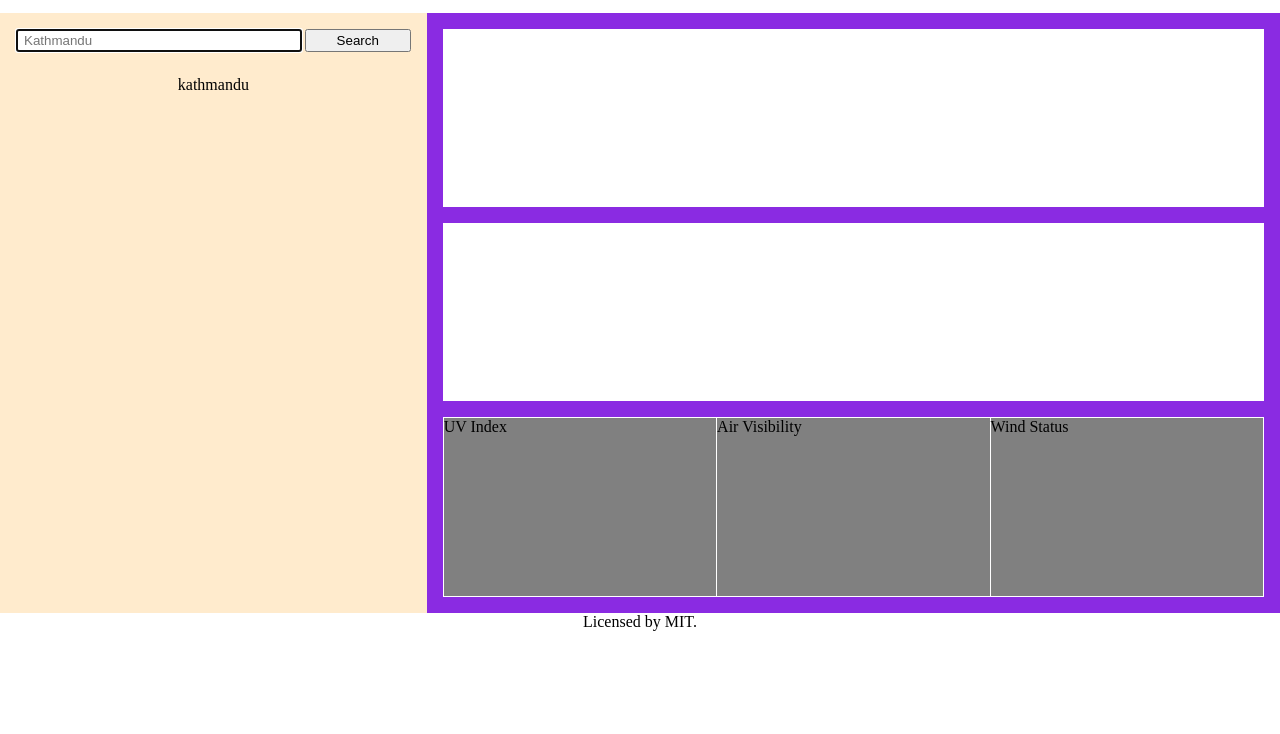
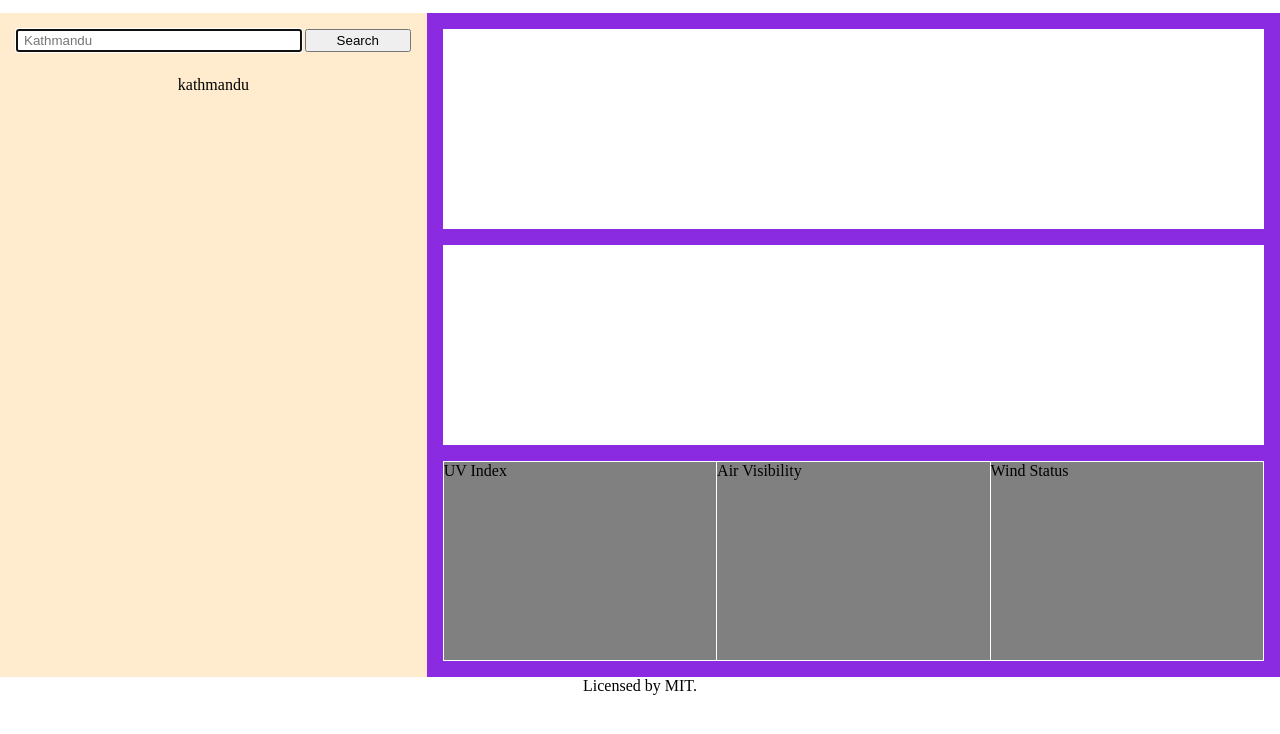
Before and after one commit to avaykhatry/worldweather-dashboard, a website: page index.html in a window 1280 px wide. Shown: the part 46-780 px from the top of the page. Drawn offline with nearby package versions, Linux system fonts and the light colour scheme; no server answers.

Commit message:
chore: fix hourly temperature UI

```diff
--- a/style.css
+++ b/style.css
@@ -74,6 +74,7 @@ body {
 .right-column {
     padding: 1rem;
     background: blueviolet;
+
     display: flex;
     flex-direction: column;
     gap: 1rem;
@@ -83,6 +84,7 @@ body {
 .card {
     flex: 1;
     background: white;
+    min-height: 200px;
 }
 
 .third-card {
@@ -106,6 +108,9 @@ body {
     width: 100%;
 }
 
+.hourly-temp-card {
+    display: flex;
+}
 
 /* hourly temp ui start*/
 
```
Also changed, not shown: script.js (line endings or trailing spaces).
